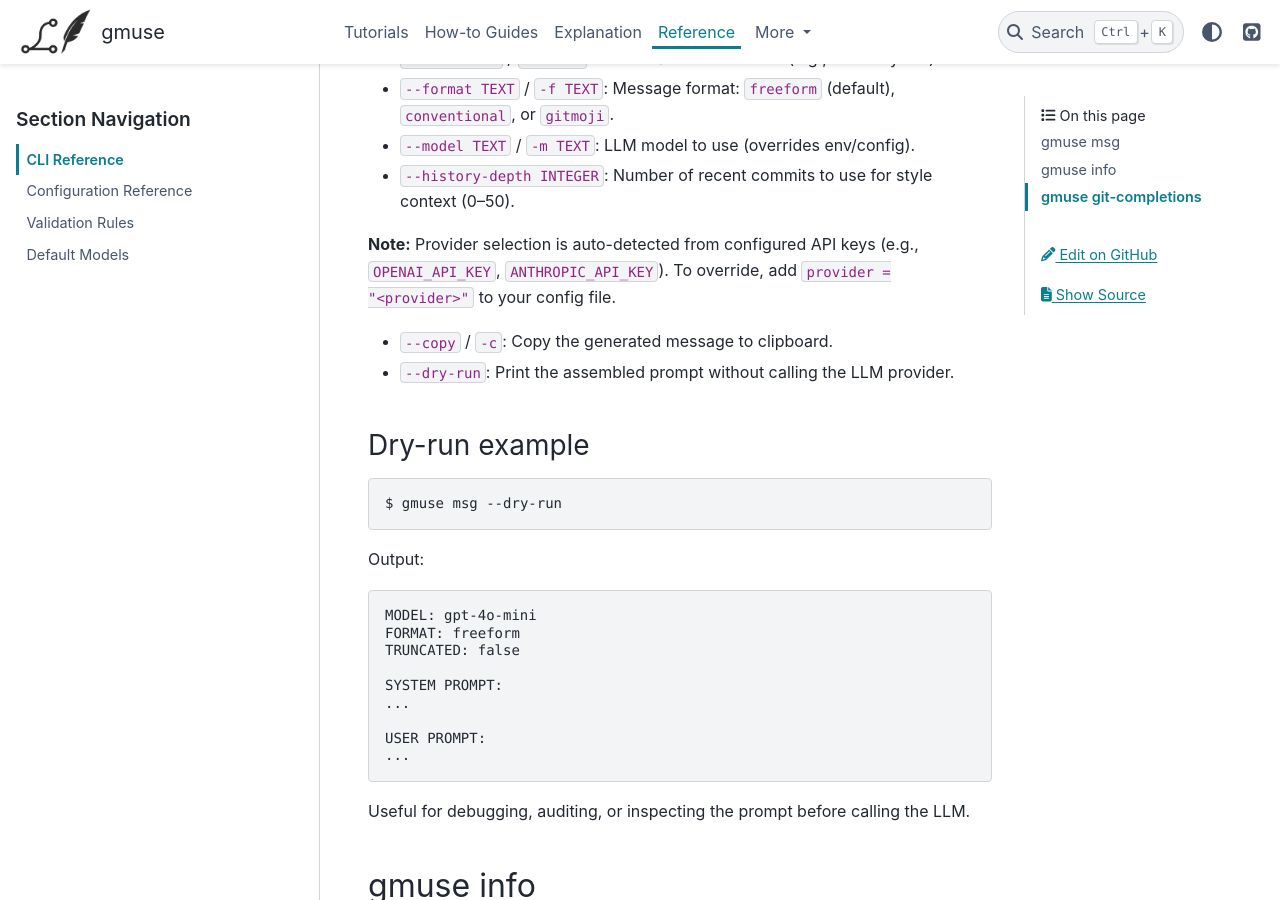
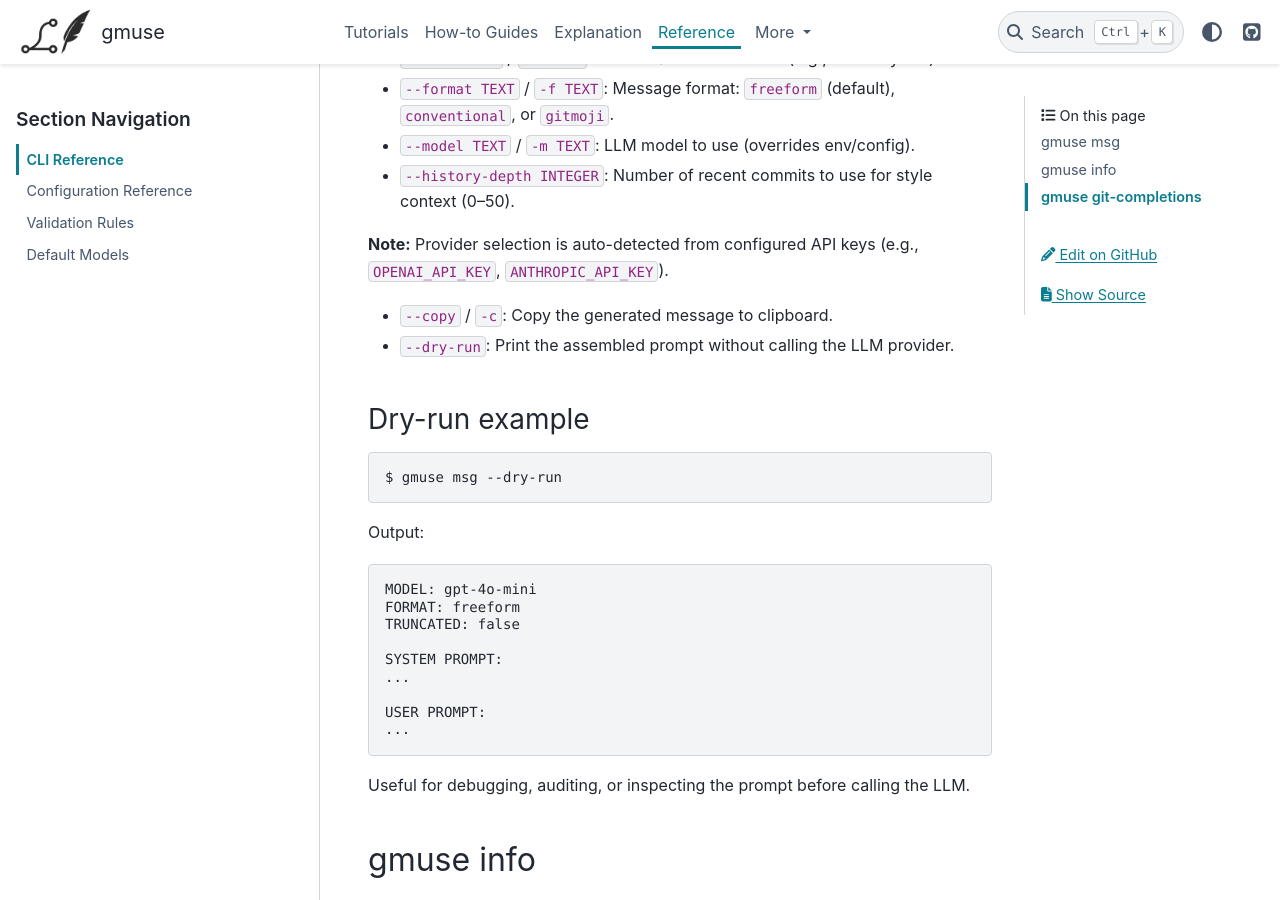
Before and after one commit to rvforest/gmuse, a Sphinx documentation site: the page built from docs/source/reference/cli.md, in a window 1280 px wide and 900 px high, scrolled down 435 px. Built offline with Sphinx 7.4.7 and the PyData theme 0.15.4, drawn with Linux system fonts in a browser that asks for light colours; pages that are not in the unit, such as notebooks, are missing from menus.

Commit message:
Remove invalid note on config
Removed redundant text from note about provider selection.

```diff
--- a/docs/source/reference/cli.md
+++ b/docs/source/reference/cli.md
@@ -15,7 +15,7 @@ $ gmuse msg [OPTIONS]
 - `--model TEXT` / `-m TEXT`: LLM model to use (overrides env/config).
 - `--history-depth INTEGER`: Number of recent commits to use for style context (0–50).
 
-**Note:** Provider selection is auto-detected from configured API keys (e.g., `OPENAI_API_KEY`, `ANTHROPIC_API_KEY`). To override, add `provider = "<provider>"` to your config file.
+**Note:** Provider selection is auto-detected from configured API keys (e.g., `OPENAI_API_KEY`, `ANTHROPIC_API_KEY`).
 - `--copy` / `-c`: Copy the generated message to clipboard.
 - `--dry-run`: Print the assembled prompt without calling the LLM provider.
 
```
